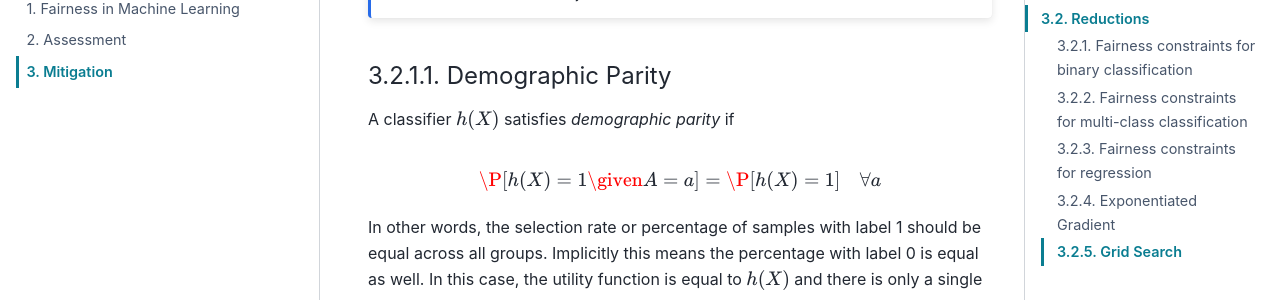
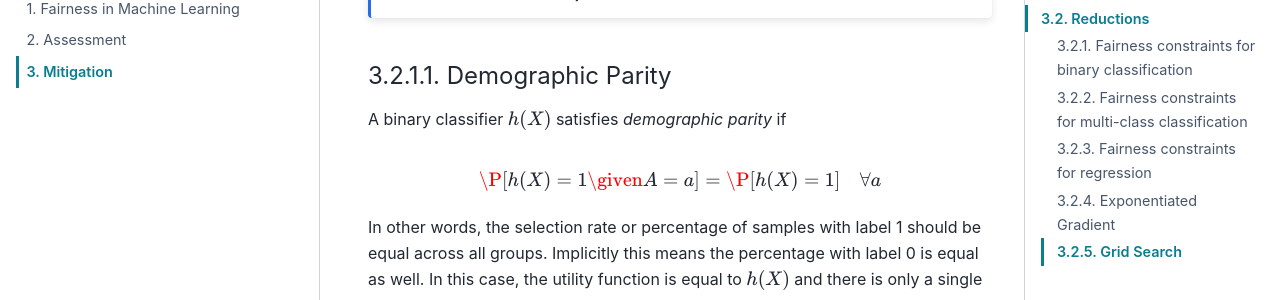
Before and after one commit to fairlearn/fairlearn, a Sphinx documentation site: the page built from docs/user_guide/mitigation.rst, in a window 1280 px wide and 900 px high, scrolled down 5276 px. Shown: the part 151-451 px from the top of the window. Built offline with Sphinx 7.4.7 and the PyData theme 0.15.4, drawn with Linux system fonts in a browser that asks for light colours; pages that are not in the unit, such as notebooks, are missing from menus; some of the changed text lies outside the part shown.

Commit message:
apply stashed updates from PR feedback
Signed-off-by: Roman Lutz <rolutz@microsoft.com>

```diff
--- a/docs/user_guide/mitigation.rst
+++ b/docs/user_guide/mitigation.rst
@@ -215,7 +215,7 @@
 Demographic Parity
 ^^^^^^^^^^^^^^^^^^
 
-A classifier :math:`h(X)` satisfies *demographic parity* if
+A binary classifier :math:`h(X)` satisfies *demographic parity* if
 
 .. math::
 
@@ -305,7 +305,7 @@
 True Positive Rate Parity and False Positive Rate Parity
 ^^^^^^^^^^^^^^^^^^^^^^^^^^^^^^^^^^^^^^^^^^^^^^^^^^^^^^^^
 
-A classifier :math:`h(X)` satisfies *true positive rate parity* if
+A binary classifier :math:`h(X)` satisfies *true positive rate parity* if
 
 .. math::
 
@@ -373,7 +373,7 @@
 Equalized Odds
 ^^^^^^^^^^^^^^
 
-A classifier :math:`h(X)` satisfies *equalized odds* if it satisfies both
+A binary classifier :math:`h(X)` satisfies *equalized odds* if it satisfies both
 *true positive rate parity* and *false positive rate parity*, i.e.,
 
 .. math::
```
